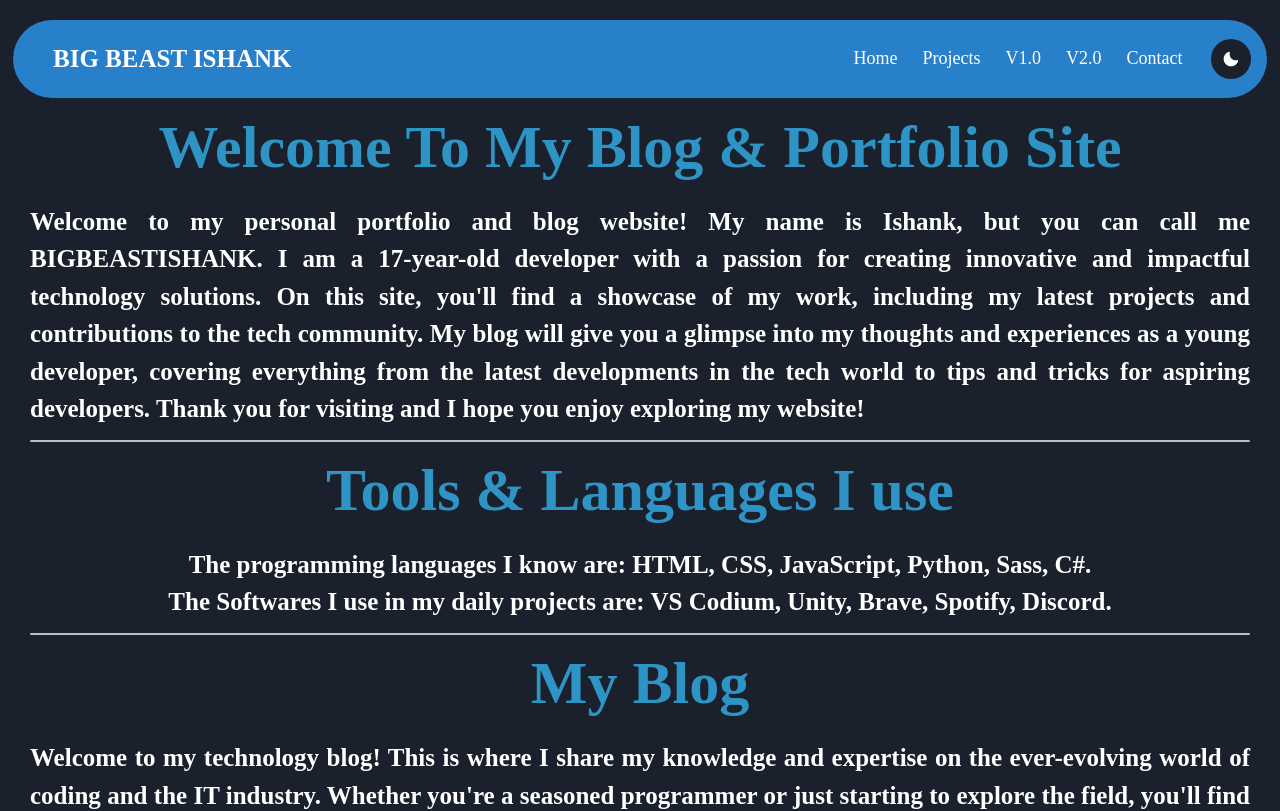
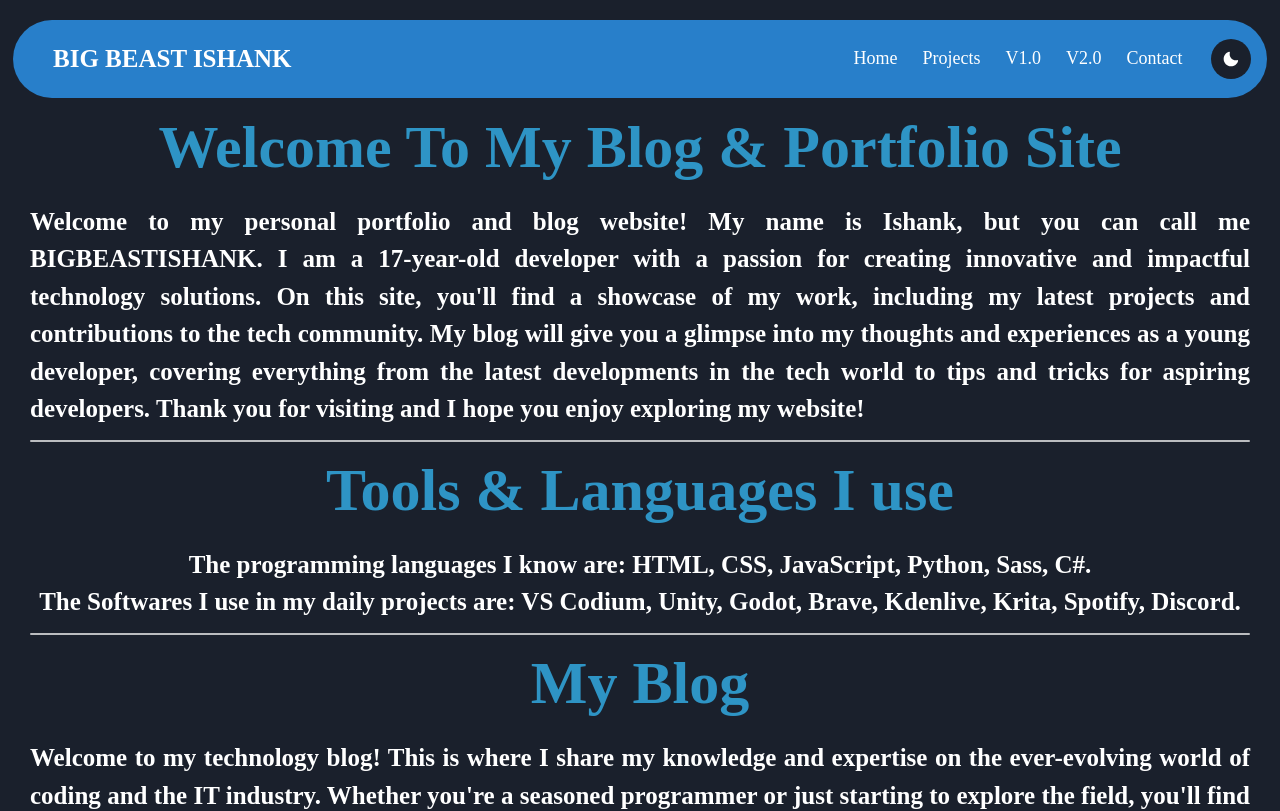
Before and after one commit to BIGBEASTISHANK/bigbeastishank.com, a Next.js app: page / in a window 1280 px wide. Shown: the top 811 px of the page. Built offline with nearby package versions, Linux system fonts and the light colour scheme; a web font is replaced by a local one.

Commit message:
Added software

```diff
--- a/src/components/About/index.jsx
+++ b/src/components/About/index.jsx
@@ -38,7 +38,7 @@ export default function About() {
             The programming languages I know are: HTML, CSS, JavaScript, Python, Sass, C#.
           </Text>
           <Text textAlign={"center"}>
-            The Softwares I use in my daily projects are: VS Codium, Unity, Brave, Spotify, Discord.
+            The Softwares I use in my daily projects are: VS Codium, Unity, Godot, Brave, Kdenlive, Krita, Spotify, Discord.
           </Text>
         </Box>
       </Box>
```
